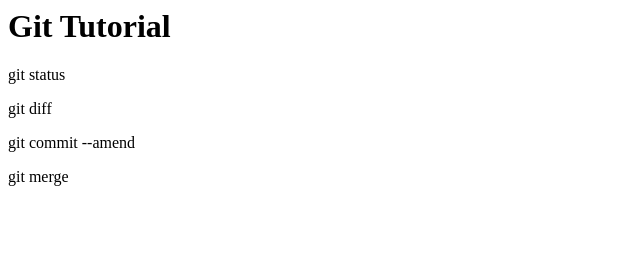
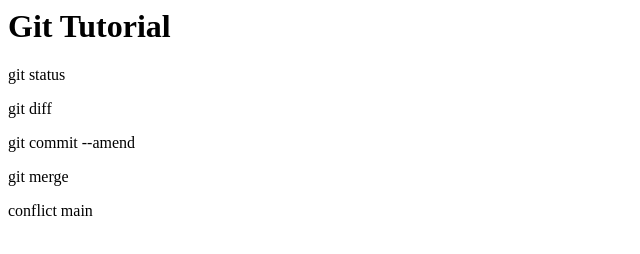
Before and after one commit to TickkuN/git_tutorial, a plain HTML site: page index.html in a window 1280 px wide. Shown: the whole page, without its empty margins (0-640 px from the left). Drawn offline with Linux system fonts and the light colour scheme.

Commit message:
main conflict added

```diff
--- a/index.html
+++ b/index.html
@@ -3,3 +3,4 @@
 <p>git diff</p>
 <p>git commit --amend</p>
 <p>git merge</p>
+<p>conflict main</p>
```
